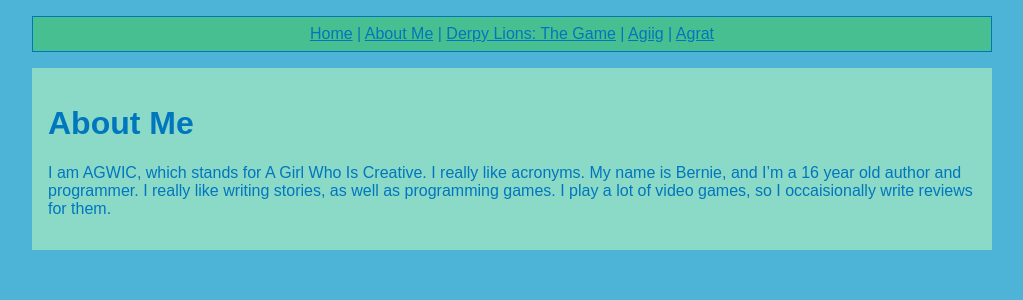
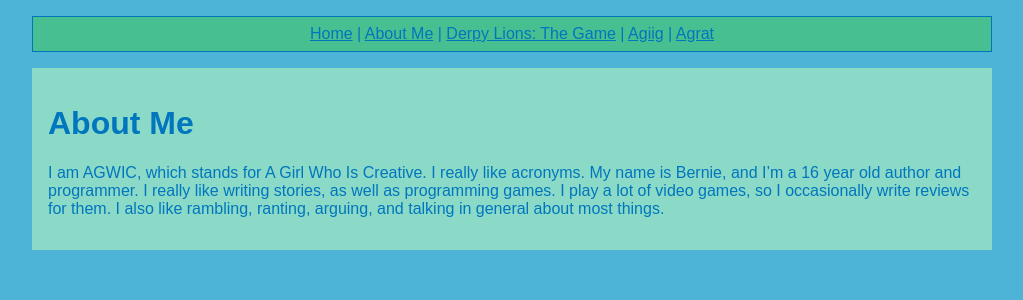
Before and after one commit to litten8/litten8.github.io, a Jekyll site: the page built from about.md, in a window 1280 px wide. Shown: the top 300 px of the page, without its empty margins (128-1151 px from the left). Built offline with Jekyll 4.4.1, drawn with Linux system fonts in a browser that asks for light colours.

Commit message:
added a bit to about me

```diff
--- a/about.md
+++ b/about.md
@@ -3,4 +3,4 @@ title: About Me
 ---
 # About Me
 
-I am AGWIC, which stands for A Girl Who Is Creative. I really like acronyms. My name is Bernie, and I'm a 16 year old author and programmer. I really like writing stories, as well as programming games. I play a lot of video games, so I occaisionally write reviews for them.
+I am AGWIC, which stands for A Girl Who Is Creative. I really like acronyms. My name is Bernie, and I'm a 16 year old author and programmer. I really like writing stories, as well as programming games. I play a lot of video games, so I occasionally write reviews for them. I also like rambling, ranting, arguing, and talking in general about most things.
```
